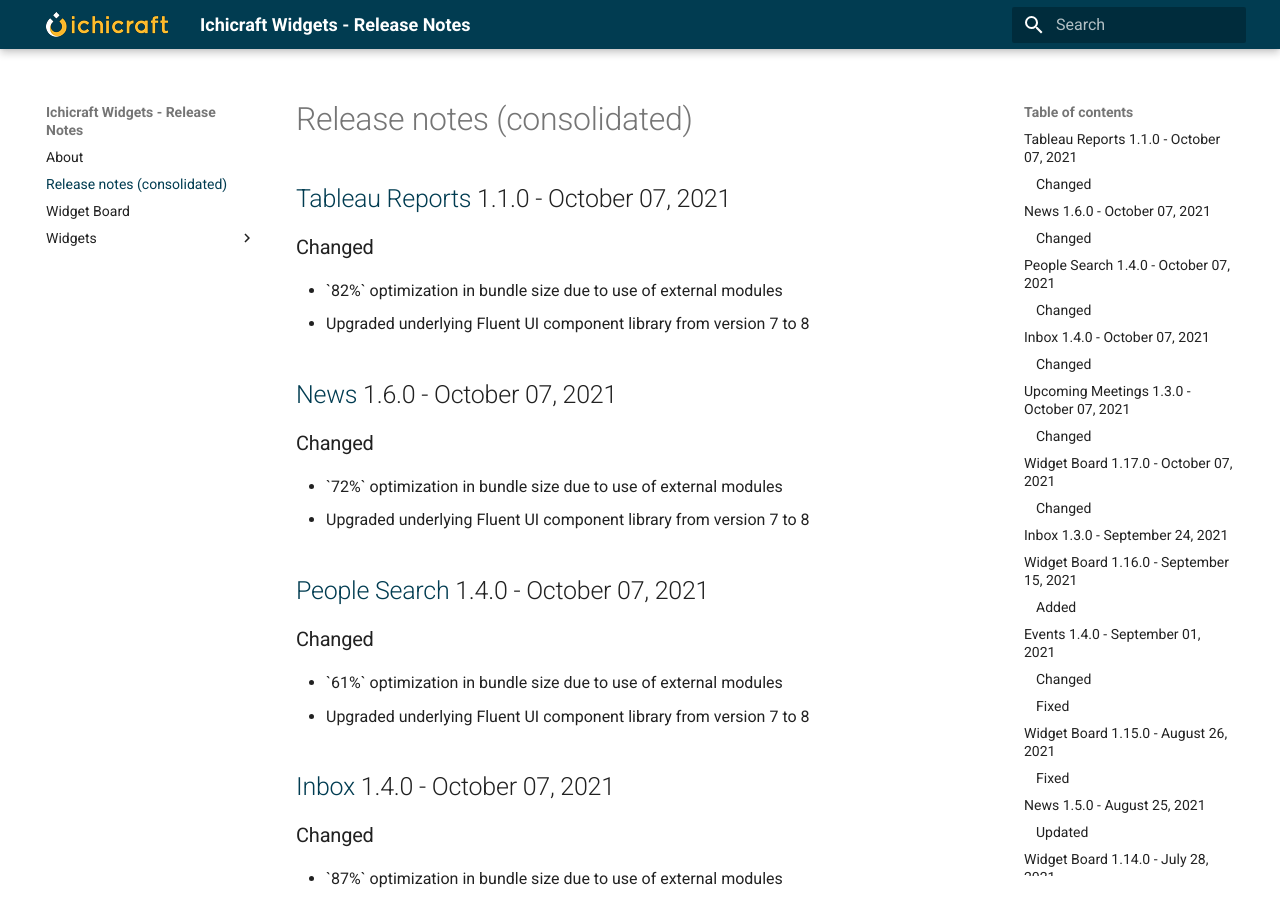
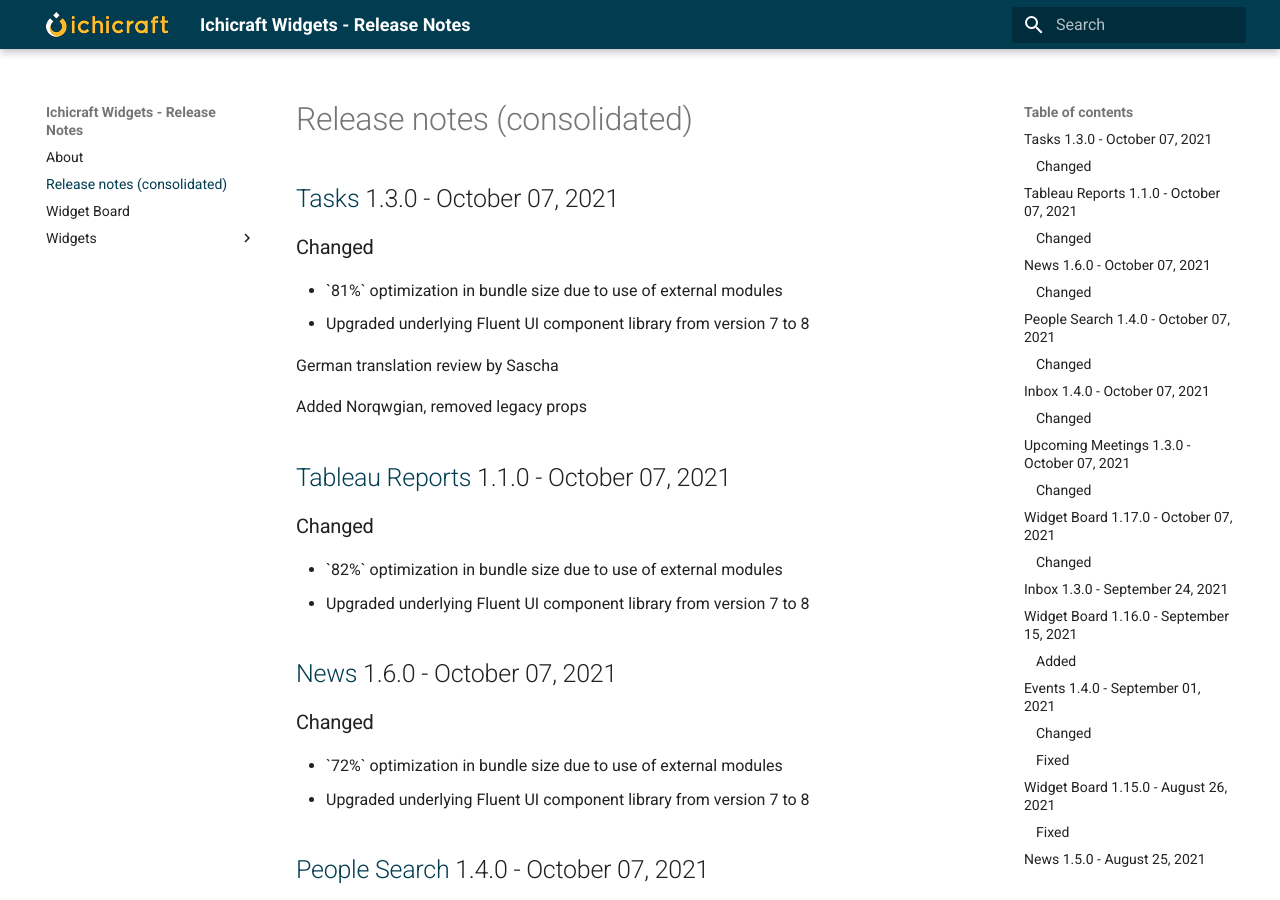
Before and after one commit to ichicraft/widgets-docs, an MkDocs documentation site: the page built from docs/Release-notes-(consolidated).md, in a window 1280 px wide and 900 px high. Built offline with MkDocs 1.6.1 and Material for MkDocs 9.7.7, drawn with Linux system fonts in a browser that asks for light colours.

Commit message:
Release notes updated by BuildService

```diff
--- a/docs/Release-notes-(consolidated).md
+++ b/docs/Release-notes-(consolidated).md
@@ -1,3 +1,23 @@
+## [Tasks](./Widgets/Tasks.md) 1.3.0 - October 07, 2021
+
+### Changed
+- &#x60;81%&#x60; optimization in bundle size due to use of external modules
+- Upgraded underlying Fluent UI component library from version 7 to 8
+
+German translation review by Sascha
+
+
+
+
+
+
+
+
+
+Added Norqwgian, removed legacy props
+
+
+
 ## [Tableau Reports](./Widgets/Tableau Reports.md) 1.1.0 - October 07, 2021
 
 ### Changed
```
Also changed, not shown: docs/Widgets/Tasks.md (+20 -0 lines).
